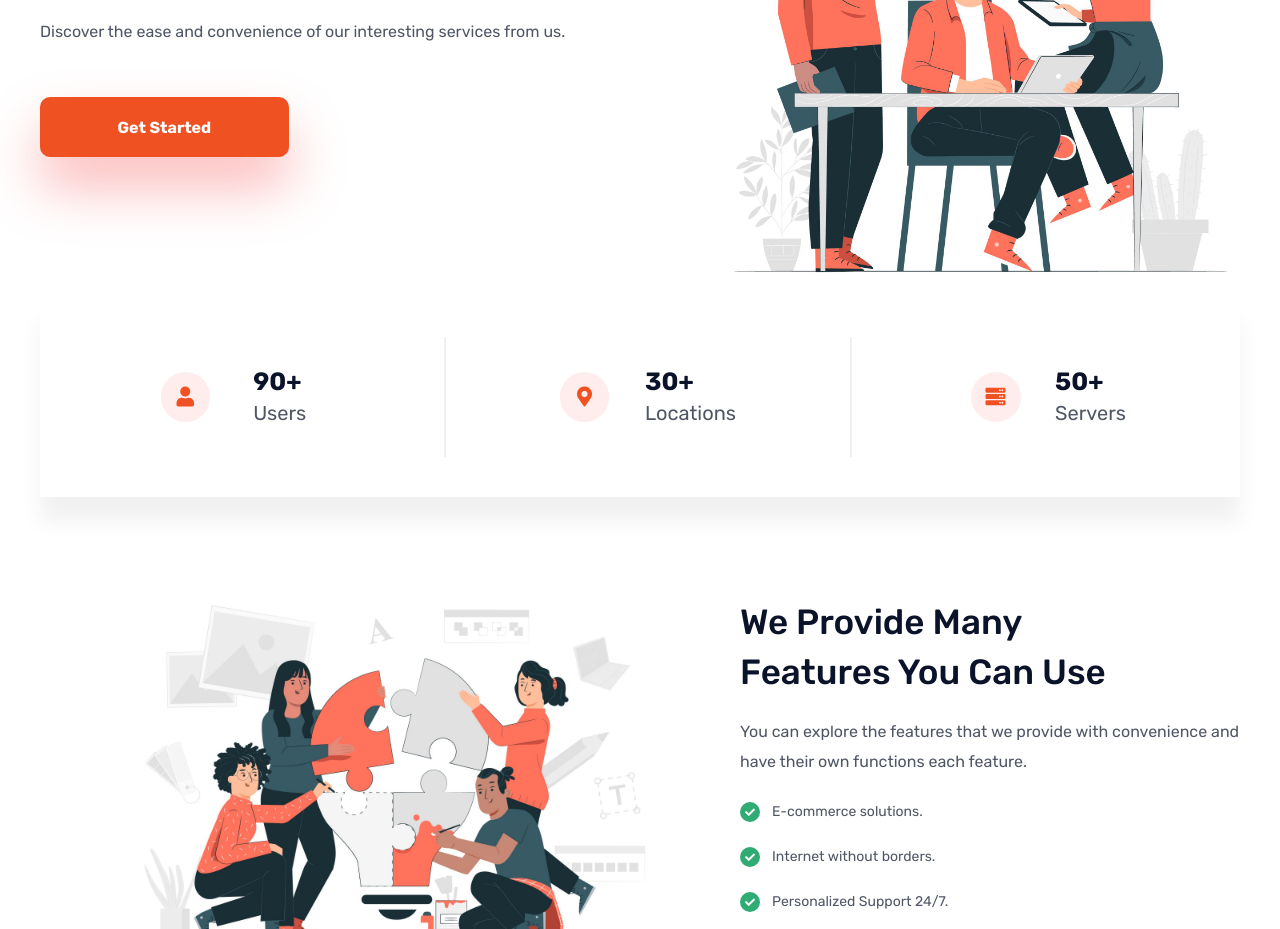
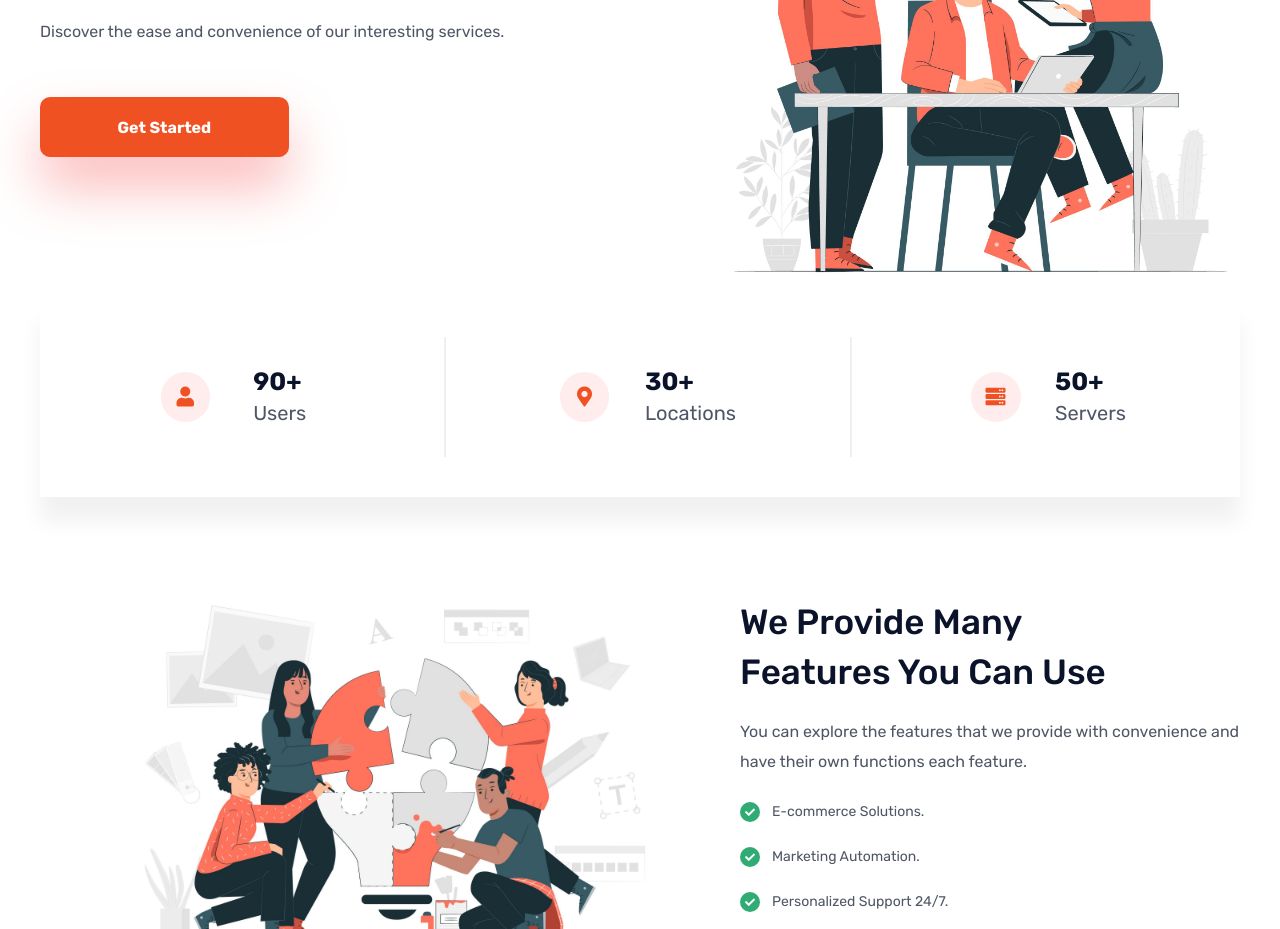
Before and after one commit to CuongNvcqht3012002/nexco, a plain HTML site: page index.html in a window 1280 px wide. Shown: the part 353-1282 px from the top of the page. Drawn offline with nearby package versions, Linux system fonts and the light colour scheme.

Commit message:
correct grammar

```diff
--- a/index.html
+++ b/index.html
@@ -73,7 +73,7 @@
 				<div class="hero__content">
 					<div class="hero__block-text">
 						<h2 class="hero__block-text-title _anim-items _anim-no-hide">Making the Future Effortless with <span>Nexco</span></h2>
-						<p class="hero__block-text-subtitle subtitle _anim-items _anim-no-hide">Discover the ease and convenience of our interesting services from us.</p>
+						<p class="hero__block-text-subtitle subtitle _anim-items _anim-no-hide">Discover the ease and convenience of our interesting services.</p>
 						<div class="hero__block-btn-container _anim-items _anim-no-hide">
 							<a class="hero__block-btn big-btn" href="#features">Get Started</a>
 						</div>
@@ -111,8 +111,8 @@
 						<h2 class="features__text-title title">We Provide Many<br> Features You Can Use</h2>
 						<p class="features__text-subtitle subtitle">You can explore the features that we provide with convenience and have their own functions each feature.</p>
 						<ul class="features__list">
-							<li>E-commerce solutions.</li>
-							<li>Internet without borders.</li>
+							<li>E-commerce Solutions.</li>
+							<li>Marketing Automation.</li>
 							<li>Personalized Support 24/7.</li>
 							<li>All-In-One Services.</li>
 						</ul>
```
